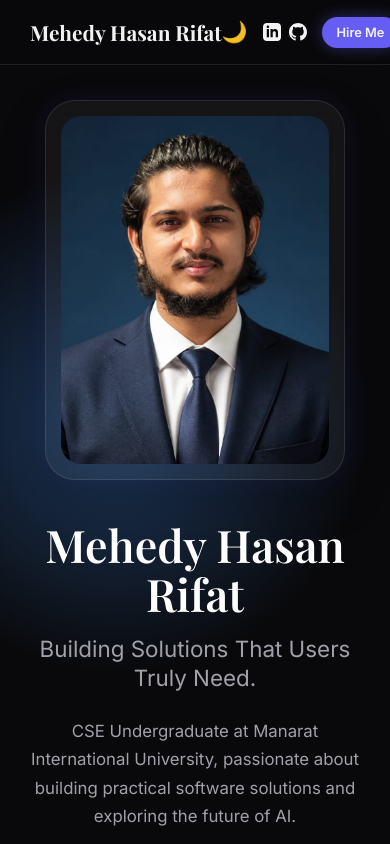
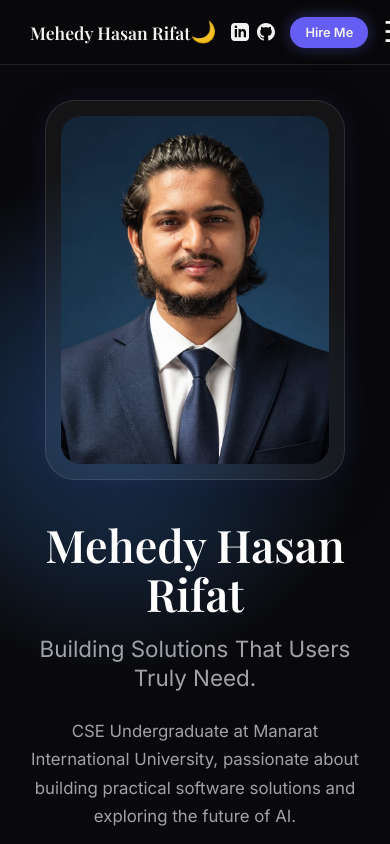
Before and after one commit to mehedyrifat/mehedyrifat.github.io, a plain HTML site: page index.html in a window 390 px wide. Shown: the top 844 px of the page. Drawn offline with nearby package versions, Linux system fonts and the light colour scheme.

Commit message:
Update index.html

```diff
--- a/index.html
+++ b/index.html
@@ -78,10 +78,11 @@
             align-items: center;
         }
 
+        /* Logo Size Adjusted */
         .logo {
             font-family: var(--font-heading);
-            font-size: 1.6rem;
-            font-weight: 700;
+            font-size: 1.3rem;
+            font-weight: 600;
             color: var(--text-main);
             text-decoration: none;
             white-space: nowrap;
@@ -631,7 +632,7 @@
         }
 
         @media (max-width: 480px) {
-            .logo { font-size: 1.3rem; }
+            .logo { font-size: 1.1rem; } /* মোবাইলে লোগো আরও ছোট */
             .btn-hire-nav { padding: 8px 15px; font-size: 0.8rem; }
             .hero-text h1 { font-size: 2.8rem; }
             .social-icons { gap: 8px; }
```
